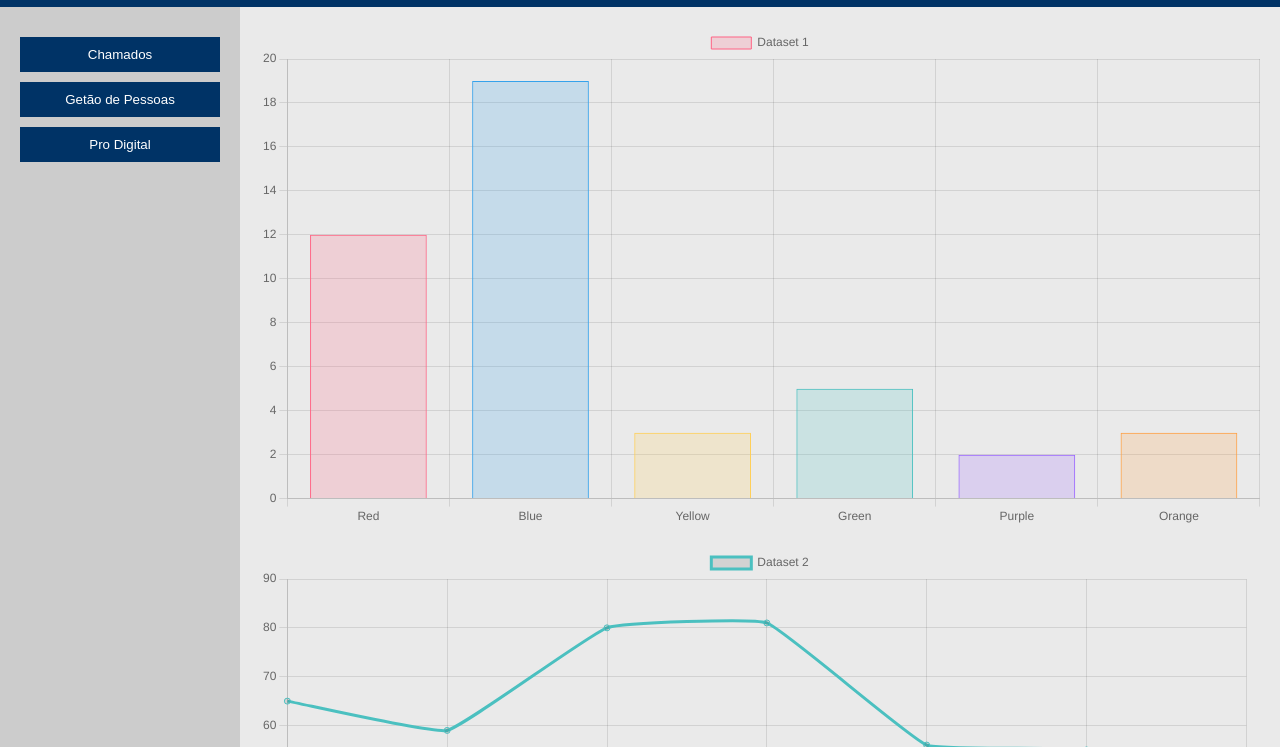
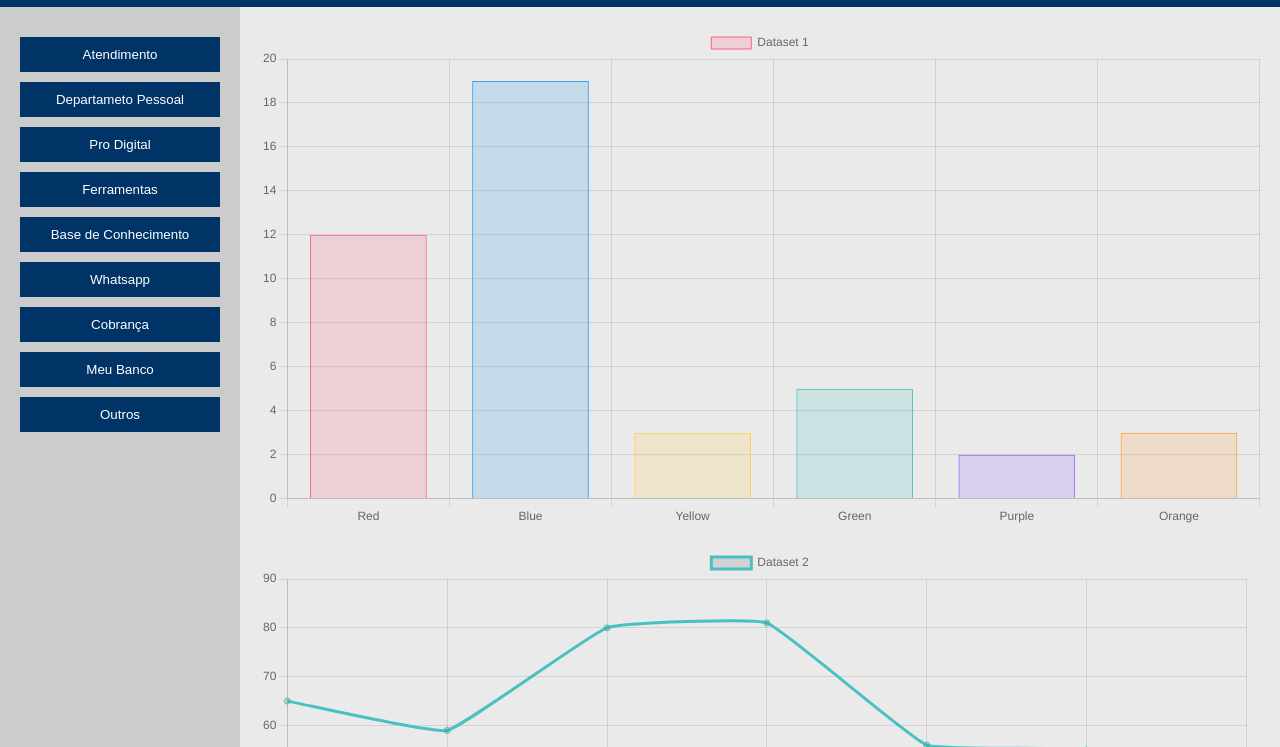
Before and after one commit to agenorcanuto/prodigital, a plain HTML site: page index.html in a window 1280 px wide. Shown: the part 53-800 px from the top of the page. Drawn offline with nearby package versions, Linux system fonts and the light colour scheme.

Commit message:
Update index.html

```diff
--- a/index.html
+++ b/index.html
@@ -21,9 +21,17 @@
     </header>
     <div class="container">
         <nav>
-            <button>Chamados</button>
-            <button>Getão de Pessoas</button>
+            <button>Atendimento</button>
+            <button>Departameto Pessoal</button>
             <button>Pro Digital</button>
+            <button>Ferramentas</button>
+            <button>Base de Conhecimento</button>
+            <button>Whatsapp</button>
+            <button>Cobrança</button>
+            <button>Meu Banco</button>
+            <button>Outros</button>
+
+
             <!-- Adicione mais botões conforme necessário -->
         </nav>
         <main>
```
